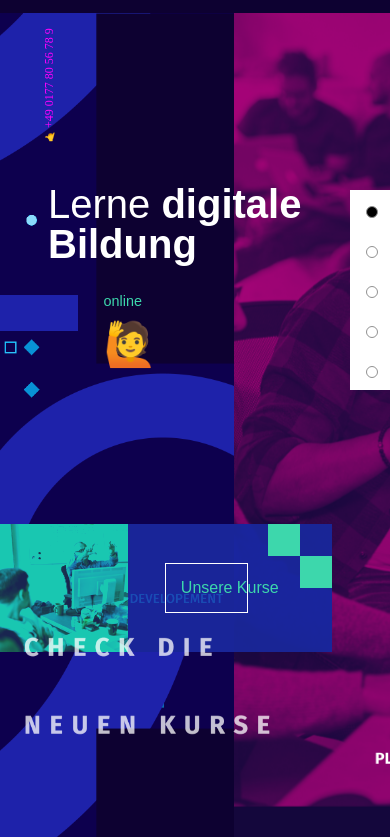
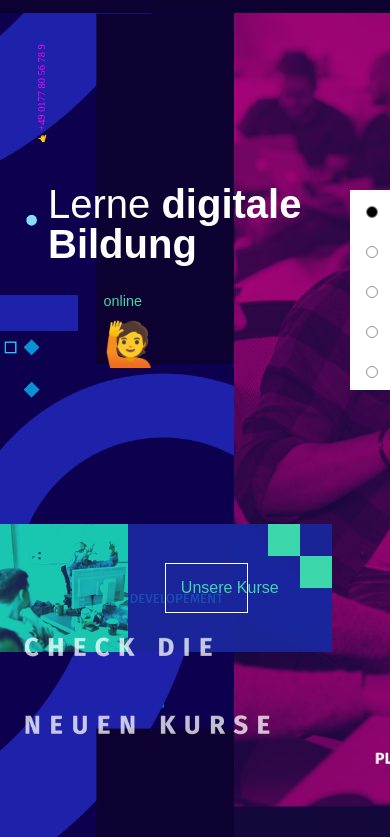
Before and after one commit to felixseeger/supercode_redesign_02, a plain HTML site: page index.html in a window 390 px wide. Shown: the part 63-900 px from the top of the page. Drawn offline with Linux system fonts and the light colour scheme; files whose address does not match are found by name.

Commit message:
phone top position error fixed

```diff
--- a/assets/css/main.scss
+++ b/assets/css/main.scss
@@ -103,13 +103,13 @@ h1 {
 }
 
 .phone {
-	top: 17%;
+	top: 18%;
 	left: -1.8%;
 	color: fuchsia;
 	transform: rotate(-90deg);
 	padding: 0;
 	margin: 0;
-	font-size: .75em;
+	font-size: .65em;
 	line-height: 0.8em;
 }
 
```
Also changed, not shown: assets/css/main.css, assets/css/main.min.css.
